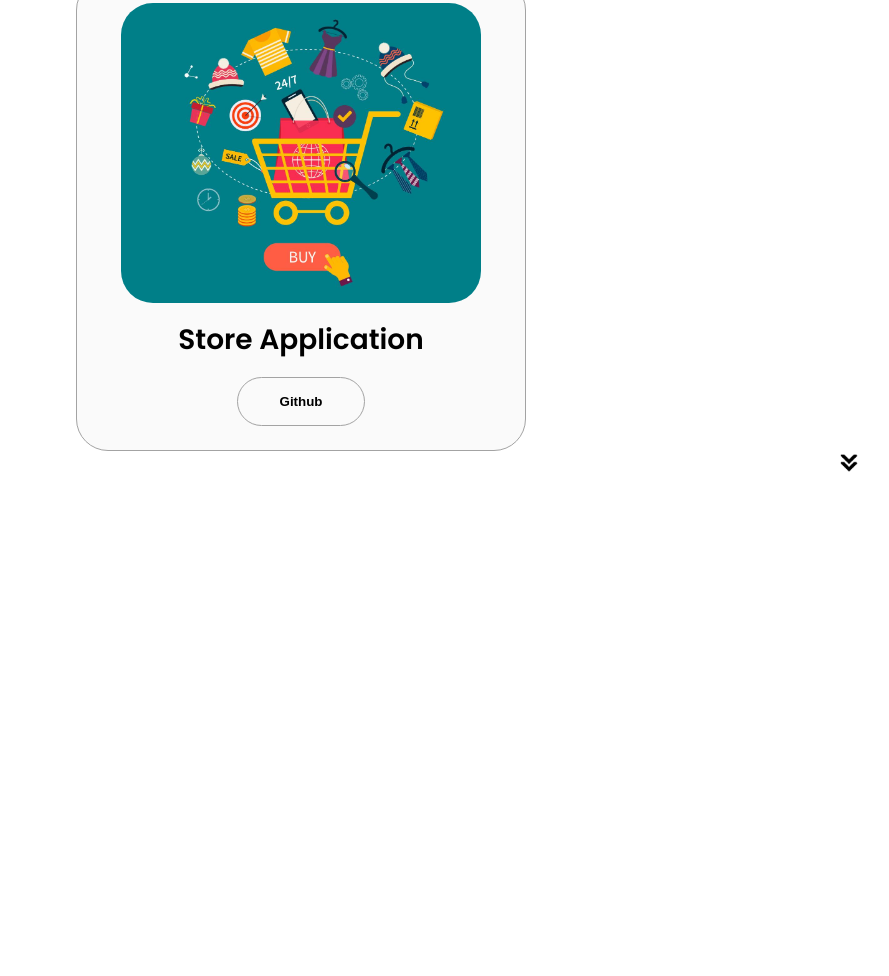
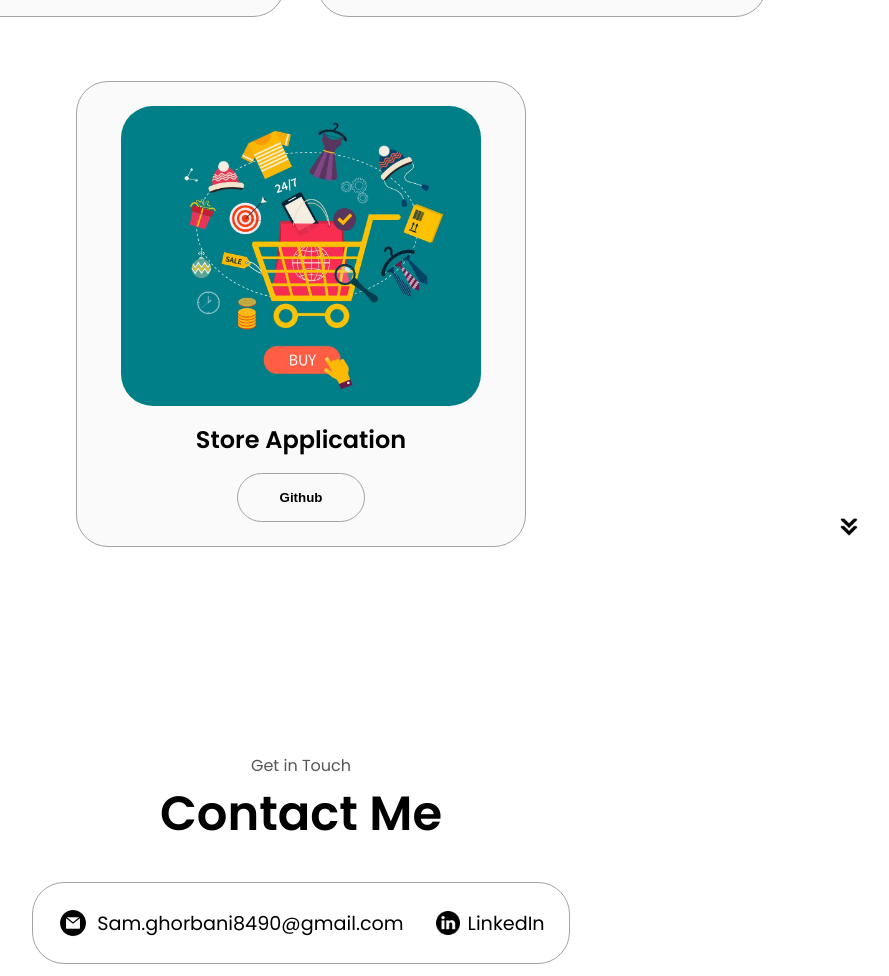
Before and after one commit to Sami-gh05/personal-portfolio-website, a plain HTML site: page index.html in a window 1280 px wide. Shown: the part 3197-4173 px from the top of the page, without its empty margins (339-1228 px from the left). Before the commit the page ends 3712 px from the top, so only its background shows below. Drawn offline with Linux system fonts and the light colour scheme; files whose address does not match are found by name; a web font is replaced by a local one.

Commit message:
feat: add contact section

```diff
--- a/index.html
+++ b/index.html
@@ -256,7 +256,21 @@
                 </div>
             </div>
         </div>
-        <img src="./assets/arrow.png" alt="Arrow icon" class="icon arrow" onclick="location.href='./#projects'"/>
+        <img src="./assets/arrow.png" alt="Arrow icon" class="icon arrow" onclick="location.href='./#contact'"/>
+    </section>
+    <section id="contact">
+        <p class="section__text__p1">Get in Touch</p>
+        <h1 class="title">Contact Me</h1>
+        <div class="contact-info-upper-container">
+            <div class="contact-info-container">
+                <img src="./assets/email.png" alt="Email icon" class="icon contact-icon email-icon"/>
+                <p><a href="mailto:sam.ghorbani8490@gmail.com">Sam.ghorbani8490@gmail.com</a></p>
+            </div>
+            <div class="contact-info-container">
+                <img src="./assets/linkedin.png" alt="LinkedIn icon" class="icon contact-icon"/>
+                <p><a href="https://linkedin.com/in/sam-ghorbani">LinkedIn</a></p>
+            </div>
+        </div>
     </section>
     <script src="sctipt.js"></script>
 </body>
--- a/style.css
+++ b/style.css
@@ -329,20 +329,20 @@ section {
 }
 
 
-/* EXPERIENCE SECTION */
+/* Skills SECTION */
 
-#experiences{
+#skills{
     position: relative;
 }
 
-.experience-sub-title{
+.skill-sub-title{
     color: rgb(85,85,85);
     font-weight: 600;
     font-size: 1.75rem;
     margin-bottom: 2rem;
 }
 
-.experience-details-container{
+.skill-details-container{
     display: flex;
     justify-content: center;
     flex-direction: column;
@@ -395,8 +395,42 @@ article .icon{
     border-color: rgb(163,163,163)
 }
 
-/* SKILLS SECTION */
+/* CONTACT */
 
-#skills {
-    position: relative;
+#contact {
+    display: flex;
+    justify-content: center;
+    flex-direction: column;
+    height: 70vh;
 }
+
+.contact-info-upper-container {
+    display: flex;
+    justify-content: center;
+    border-radius: 2rem;
+    border: rgb(53, 53, 53) 0.1rem solid;
+    border-color: rgb(163, 163, 163);
+    background-color: (250,250,250);
+    margin: 2rem auto;
+    padding: 0.5rem;
+}
+
+.contact-info-container {
+    display: flex;
+    align-items: center;
+    justify-content: center;
+    gap: 0.5rem;
+    margin: 1rem;
+}
+
+.contact-info-container p {
+    font-size: larger;
+}
+
+.contact-icon {
+    cursor: default;
+}
+
+.email-icon {
+    height: 2rem;
+}
```
